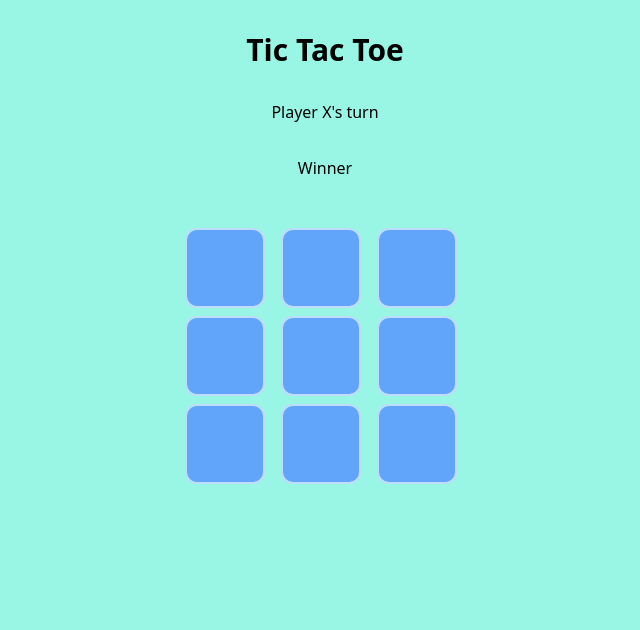
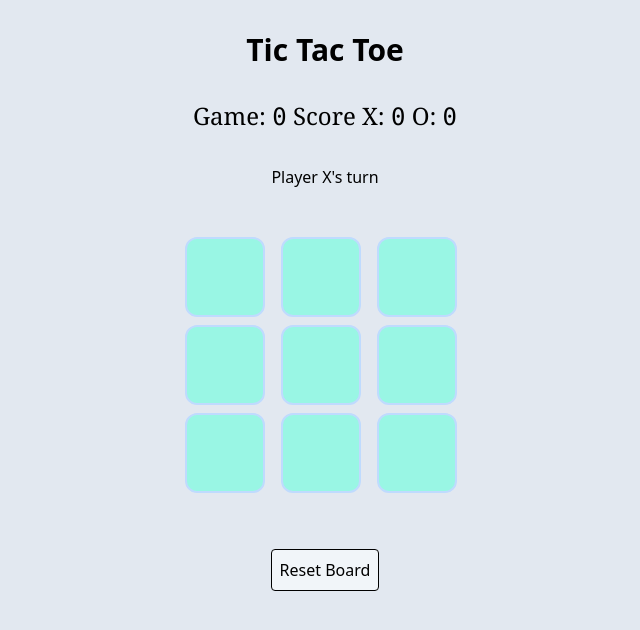
Before and after one commit to sebastianscinteie/tic-tac-toe-ts, a Next.js app: page / in a window 1280 px wide. Shown: the top 630 px of the page, without its empty margins (315-955 px from the left). Built offline with nearby package versions, Linux system fonts and the light colour scheme.

Commit message:
Add scoreboard

```diff
--- a/src/app/layout.tsx
+++ b/src/app/layout.tsx
@@ -1,3 +1,5 @@
+
+
 import './globals.css'
 import type { Metadata } from 'next'
 import { Inter } from 'next/font/google'
@@ -16,7 +18,7 @@ export default function RootLayout({
 }) {
   return (
     <html lang="en">
-      <body className="bg-teal-200 pt-8 text-center">{children}</body>
+      <body className="bg-slate-200 pt-8 text-center">{children}</body>
     </html>
   )
 }
--- a/src/app/page.tsx
+++ b/src/app/page.tsx
@@ -1,17 +1,16 @@
 'use client'
 
-import { useState } from "react";
+import React, { useState } from "react";
 
 type SquareProps = {
-  value: string,
+  value: string|null,
   indexSq: number,
   onSquareClick: ()=>void
 }
-
 function Square({value, indexSq, onSquareClick}: SquareProps) {
   return (
     <button
-      className="border-blue-200 border-2 rounded-xl bg-blue-400 hover:bg-slate-100 w-20 h-20 m-1 font-mono text-2xl"
+      className="border-blue-200 border-2 rounded-xl bg-teal-200 hover:bg-slate-100 w-20 h-20 m-1 font-mono text-2xl"
       data-cy={`square-${indexSq}`}
       onClick={onSquareClick}
     >
@@ -20,82 +19,93 @@ function Square({value, indexSq, onSquareClick}: SquareProps) {
   )
 }
 
-type BoardProps = {
-  player: string,
-  onPlay: () => void,
-  onWinner: (winner:string) => void
-}
+function Board() {
+  const [player, setPlayer] = useState<'X'|'O'>('X');
+  const [cells, setCells] = useState<typeof player[]|null[]>(new Array(9).fill(null));
+  const [gameWon, setGameWon] = useState(false);
+  const [score, setScore] = useState({X: 0, O: 0});
+  const [gameNo, setGameNo] = useState(0)
 
-function Board({player, onPlay, onWinner}: BoardProps) {
-  const [cells, setCells] = useState<string[]>(new Array(9).fill(''));
+  function resetBoard(){
+    setCells(new Array(9).fill(null));
+    setPlayer('X');
+    setGameWon(false)
+  }
 
-  async function handleClick(indexSq:number)  {
-    var nextCells:string[] = cells.slice()
-    if (nextCells[indexSq] === '') {
+  function resetScore(){
+    setScore({X: 0, O: 0});
+    setGameNo(0);
+    resetBoard()
+  }
+
+  function handleClick(indexSq:number)  {
+    let nextCells = cells.slice();
+    if (nextCells[indexSq] === null) {
       nextCells[indexSq] = player;
       setCells(nextCells);
-      onPlay();
+      setPlayer(player === 'X' ? 'O': 'X');
 
-      var winner:string|null = calculateWinner(nextCells);
-      if (winner) onWinner(winner);
+      const [w, isWinner] = calculateWinner(nextCells)
+      if (isWinner) {
+        setGameWon(true)
+        const incrementedWinner = (w === 'X' ? {X: score.X + 1}: {O: score.O + 1});
+        setScore({
+          ...score,
+          ...incrementedWinner
+        });
+        setGameNo(gameNo + 1);
+      }
     }
   }
 
-  function mapSquares(x:number) {
-    return <Square value={cells[x]} indexSq={x} key={x} onSquareClick={() => handleClick(x)} />
+  function calculateWinner(squares:typeof cells):[typeof player|null, typeof gameWon] {
+    const winnerLines = [
+      [0, 1, 2],
+      [3, 4, 5],
+      [6, 7, 8],
+      [0, 3, 6],
+      [1, 4, 7],
+      [2, 5, 8],
+      [0, 4, 8],
+      [2, 4, 6],
+    ];
+    for (let i = 0; i < winnerLines.length; i++) {
+      const [a, b, c] = winnerLines[i];
+      if (squares[a] && squares[a] === squares[b] && squares[a] === squares[c]) {
+        return [squares[a], true];
+      }
+    }
+    return [null, false];
   }
 
+  function mapSquares(x:number) {
+    return <Square value={cells[x]} indexSq={x} key={x} onSquareClick={() => gameWon ? null:handleClick(x)} />
+  }
+
+  const decimalFont = (deci:keyof typeof score|typeof gameNo) => <span className="font-mono">{deci}</span>
   return (
-    <div className="grid grid-cols-3 place-content-center content-center rounded-xl w-72 h-72  ">
-      {[...Array(9).keys()].map(mapSquares)}
-    </div>
+    <>
+      <h3 className="mb-8 text-2xl font-serif">Game: {decimalFont(gameNo)}  Score X: {decimalFont(score.X)} O: {decimalFont(score.O)}</h3>
+      <h3 className="mb-8 text-1xl">Player {player}'s turn</h3>
+      {/* <h3 className="mb-8 text-1xl text-red-500">{(winner == null)?<>&nbsp;</>:`Winner is ${winner}`}</h3> commented this so I won't lose the nbsp stuff*/}
+      {/* &nbsp; or non-breaking space is used to preserver the layout of the page when this h3 has text null, otherwise the entire layout will be shifted*/}
+
+      <div className="flex place-content-center">
+        <div className="grid grid-cols-3 place-content-center content-center rounded-xl w-72 h-72  ">
+          {[...Array(9).keys()].map(mapSquares)}
+        </div>
+      </div>
+      <button className="border border-black rounded bg-slate-100 m-10 p-2" onClick={resetBoard}>{gameWon ? 'Next Game' : 'Reset Board'}</button>
+      {(score.X + score.O) ? <button className="border border-black rounded bg-slate-100 m-10 p-2" onClick={resetScore}>Reset Score</button> : null}
+    </>
   );
 }
 
 export default function Home() {
-  const [player, setPlayer] = useState('X');
-  const [winner, setWinner] = useState<string|null>(null);
-
-  function handlePlay(){
-    setPlayer(player === 'X' ? '0': 'X');
-  }
-
-  function handleWinner(w:string){
-    setWinner(w);
-  }
-
   return (
-  <>
-    <h1 className="mb-8 text-3xl font-bold">Tic Tac Toe</h1>
-    <h3 className="mb-8 text-1xl">Player {player}'s turn</h3>
-    <h3 className="mb-8 text-1xl">Winner {winner}</h3>
-    <div className="flex place-content-center">
-      <Board
-        player={player}
-        onPlay={handlePlay}
-        onWinner={handleWinner}
-      />
-    </div>
-  </>
+    <>
+      <h1 className="mb-8 text-3xl font-bold">Tic Tac Toe</h1>
+      <Board />
+    </>
   )
 }
-
-function calculateWinner(squares:string[]):string|null {
-  const lines = [
-    [0, 1, 2],
-    [3, 4, 5],
-    [6, 7, 8],
-    [0, 3, 6],
-    [1, 4, 7],
-    [2, 5, 8],
-    [0, 4, 8],
-    [2, 4, 6],
-  ];
-  for (let i = 0; i < lines.length; i++) {
-    const [a, b, c] = lines[i];
-    if (squares[a] && squares[a] === squares[b] && squares[a] === squares[c]) {
-      return squares[a];
-    }
-  }
-  return null;
-}
```
